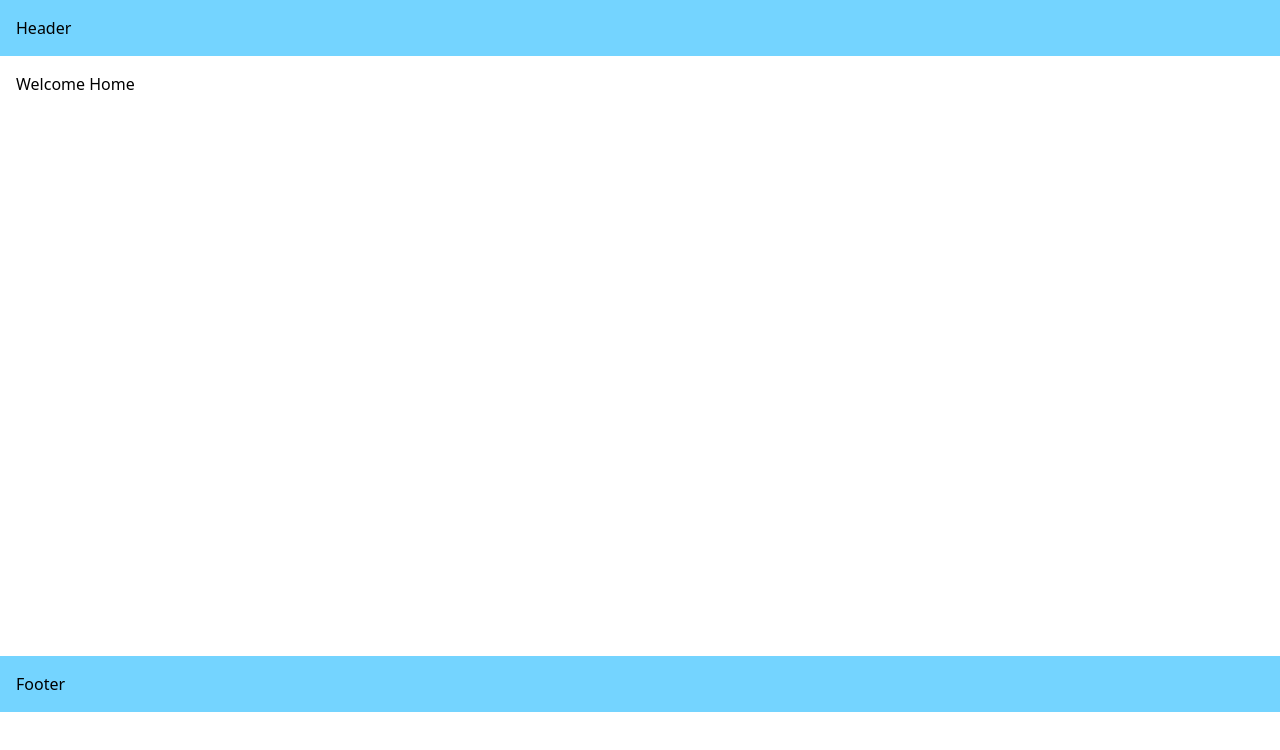
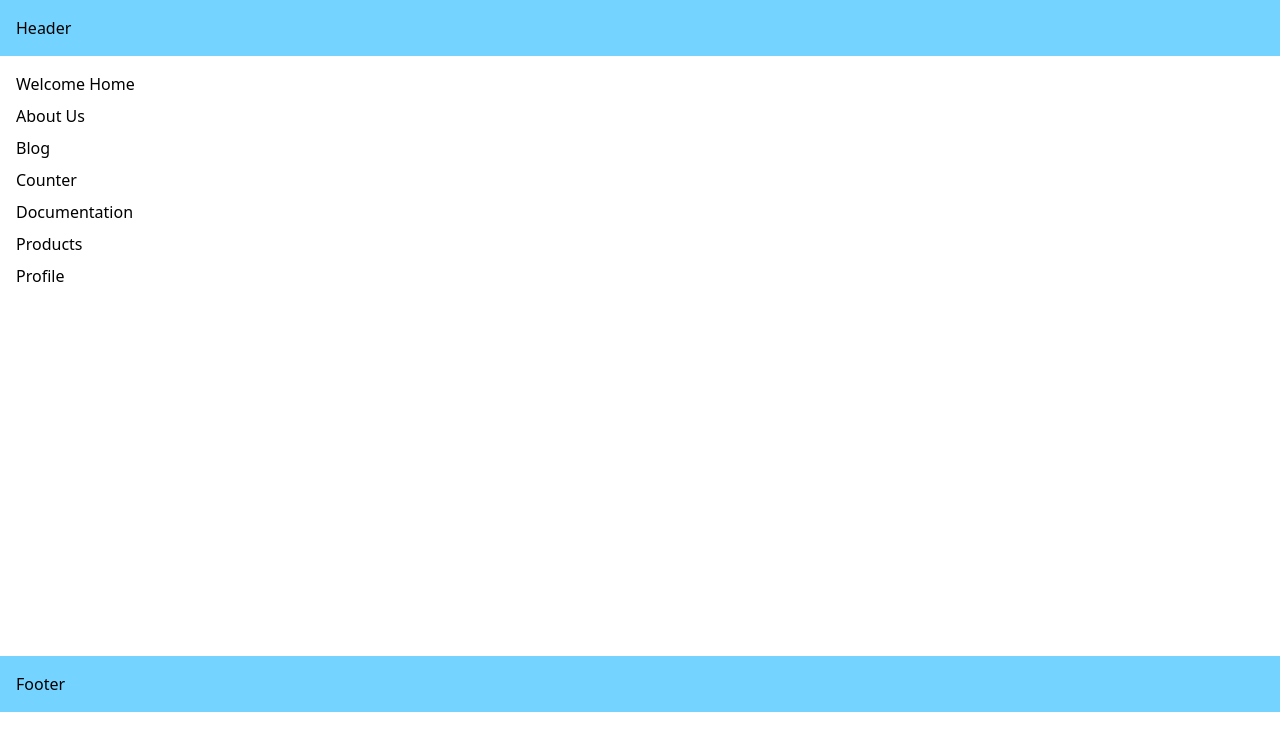
Before and after one commit to iamharshtambe/next-rampup, a Next.js app in the folder routing-demo/: page / in a window 1280 px wide. Shown: the top 750 px of the page. Built offline with nearby package versions, Linux system fonts and the light colour scheme.

Commit message:
add navigation using links

```diff
--- a/routing-demo/src/app/page.tsx
+++ b/routing-demo/src/app/page.tsx
@@ -1,3 +1,15 @@
+import Link from 'next/link';
+
 export default function Home() {
-  return <div>Welcome Home</div>;
+  return (
+    <div className="flex flex-col gap-2">
+      Welcome Home
+      <Link href="/about">About Us</Link>
+      <Link href="/blog">Blog</Link>
+      <Link href="/counter">Counter</Link>
+      <Link href="/docs">Documentation</Link>
+      <Link href="/products">Products</Link>
+      <Link href="/profile">Profile</Link>
+    </div>
+  );
 }
```
